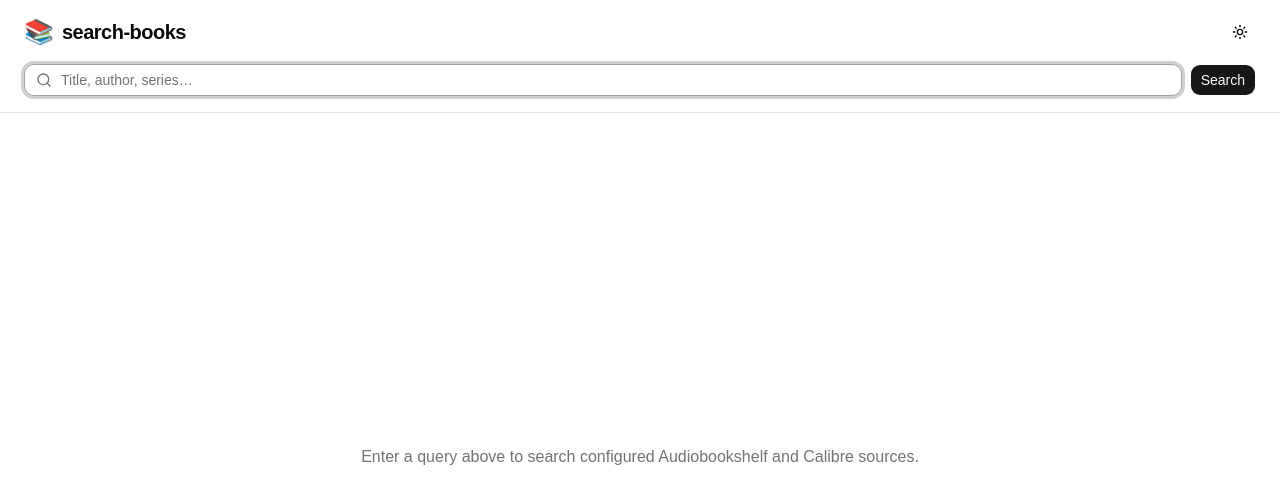
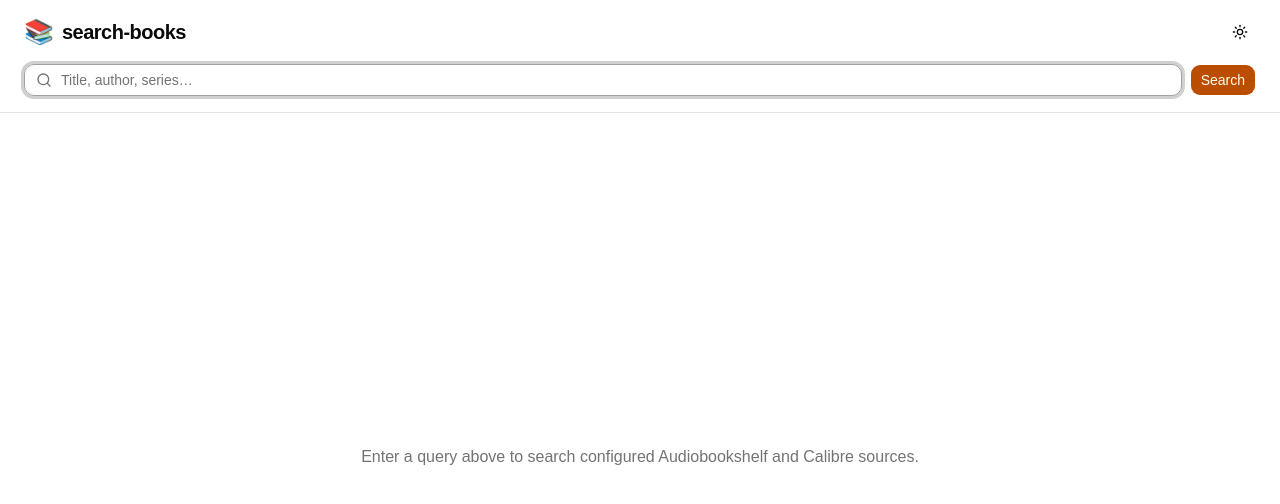
Before and after one commit to MartinCa/search-books, a React (Vite) app: page / in a window 1280 px wide. Shown: the top 504 px of the page. Built offline with nearby package versions, Linux system fonts and the light colour scheme.

Commit message:
feat(theme): adopt the kit's b18OWG amber theme; stop overriding its tokens in index.css
Co-Authored-By: Claude Sonnet 5.5 <noreply@anthropic.com>
Claude-Session: https://claude.ai/code/session_01NxyKP1e4xZmDBR2j1K3Cc5

```diff
--- a/src/index.css
+++ b/src/index.css
@@ -50,24 +50,6 @@
 }
 
 :root {
-  --background: oklch(1 0 0);
-  --foreground: oklch(0.145 0 0);
-  --card: oklch(1 0 0);
-  --card-foreground: oklch(0.145 0 0);
-  --popover: oklch(1 0 0);
-  --popover-foreground: oklch(0.145 0 0);
-  --primary: oklch(0.205 0 0);
-  --primary-foreground: oklch(0.985 0 0);
-  --secondary: oklch(0.97 0 0);
-  --secondary-foreground: oklch(0.205 0 0);
-  --muted: oklch(0.97 0 0);
-  --muted-foreground: oklch(0.556 0 0);
-  --accent: oklch(0.97 0 0);
-  --accent-foreground: oklch(0.205 0 0);
-  --destructive: oklch(0.577 0.245 27.325);
-  --border: oklch(0.922 0 0);
-  --input: oklch(0.922 0 0);
-  --ring: oklch(0.708 0 0);
   --chart-1: oklch(0.87 0 0);
   --chart-2: oklch(0.556 0 0);
   --chart-3: oklch(0.439 0 0);
@@ -76,8 +58,6 @@
   --radius: 0.625rem;
   --sidebar: oklch(0.985 0 0);
   --sidebar-foreground: oklch(0.145 0 0);
-  --sidebar-primary: oklch(0.205 0 0);
-  --sidebar-primary-foreground: oklch(0.985 0 0);
   --sidebar-accent: oklch(0.97 0 0);
   --sidebar-accent-foreground: oklch(0.205 0 0);
   --sidebar-border: oklch(0.922 0 0);
@@ -85,24 +65,6 @@
 }
 
 .dark {
-  --background: oklch(0.145 0 0);
-  --foreground: oklch(0.985 0 0);
-  --card: oklch(0.205 0 0);
-  --card-foreground: oklch(0.985 0 0);
-  --popover: oklch(0.205 0 0);
-  --popover-foreground: oklch(0.985 0 0);
-  --primary: oklch(0.922 0 0);
-  --primary-foreground: oklch(0.205 0 0);
-  --secondary: oklch(0.269 0 0);
-  --secondary-foreground: oklch(0.985 0 0);
-  --muted: oklch(0.269 0 0);
-  --muted-foreground: oklch(0.708 0 0);
-  --accent: oklch(0.269 0 0);
-  --accent-foreground: oklch(0.985 0 0);
-  --destructive: oklch(0.704 0.191 22.216);
-  --border: oklch(1 0 0 / 10%);
-  --input: oklch(1 0 0 / 15%);
-  --ring: oklch(0.556 0 0);
   --chart-1: oklch(0.87 0 0);
   --chart-2: oklch(0.556 0 0);
   --chart-3: oklch(0.439 0 0);
@@ -110,8 +72,6 @@
   --chart-5: oklch(0.269 0 0);
   --sidebar: oklch(0.205 0 0);
   --sidebar-foreground: oklch(0.985 0 0);
-  --sidebar-primary: oklch(0.488 0.243 264.376);
-  --sidebar-primary-foreground: oklch(0.985 0 0);
   --sidebar-accent: oklch(0.269 0 0);
   --sidebar-accent-foreground: oklch(0.985 0 0);
   --sidebar-border: oklch(1 0 0 / 10%);
--- a/src/styles/theme.css
+++ b/src/styles/theme.css
@@ -3,6 +3,9 @@
  *
  * This file is the visual identity shared across projects. Change it here and
  * every project picks it up on the next `shadcn add MartinCa/frontend-kit/theme`.
+ *
+ * The accent (--primary, --sidebar-primary) is the amber theme of the `b18OWG`
+ * preset; everything else is the neutral base colour.
  *
  * The canonical source of these values is the shadcn preset (see SETUP.md);
  * this file exists so projects that were not scaffolded from the preset can
@@ -22,8 +25,8 @@
     --popover: oklch(1 0 0);
     --popover-foreground: oklch(0.145 0 0);
 
-    --primary: oklch(0.205 0 0);
-    --primary-foreground: oklch(0.985 0 0);
+    --primary: oklch(0.555 0.163 48.998);
+    --primary-foreground: oklch(0.987 0.022 95.277);
 
     --secondary: oklch(0.97 0 0);
     --secondary-foreground: oklch(0.205 0 0);
@@ -40,6 +43,9 @@
     --border: oklch(0.922 0 0);
     --input: oklch(0.922 0 0);
     --ring: oklch(0.708 0 0);
+
+    --sidebar-primary: oklch(0.666 0.179 58.318);
+    --sidebar-primary-foreground: oklch(0.987 0.022 95.277);
 
     /* Status tokens. Every project displays health somewhere; keep them shared. */
     --status-ok: oklch(0.65 0.16 150);
@@ -58,8 +64,8 @@
     --popover: oklch(0.205 0 0);
     --popover-foreground: oklch(0.985 0 0);
 
-    --primary: oklch(0.922 0 0);
-    --primary-foreground: oklch(0.205 0 0);
+    --primary: oklch(0.473 0.137 46.201);
+    --primary-foreground: oklch(0.987 0.022 95.277);
 
     --secondary: oklch(0.269 0 0);
     --secondary-foreground: oklch(0.985 0 0);
@@ -76,6 +82,9 @@
     --border: oklch(1 0 0 / 10%);
     --input: oklch(1 0 0 / 15%);
     --ring: oklch(0.556 0 0);
+
+    --sidebar-primary: oklch(0.769 0.188 70.08);
+    --sidebar-primary-foreground: oklch(0.279 0.077 45.635);
 
     --status-ok: oklch(0.7 0.15 150);
     --status-warn: oklch(0.8 0.15 85);
```
